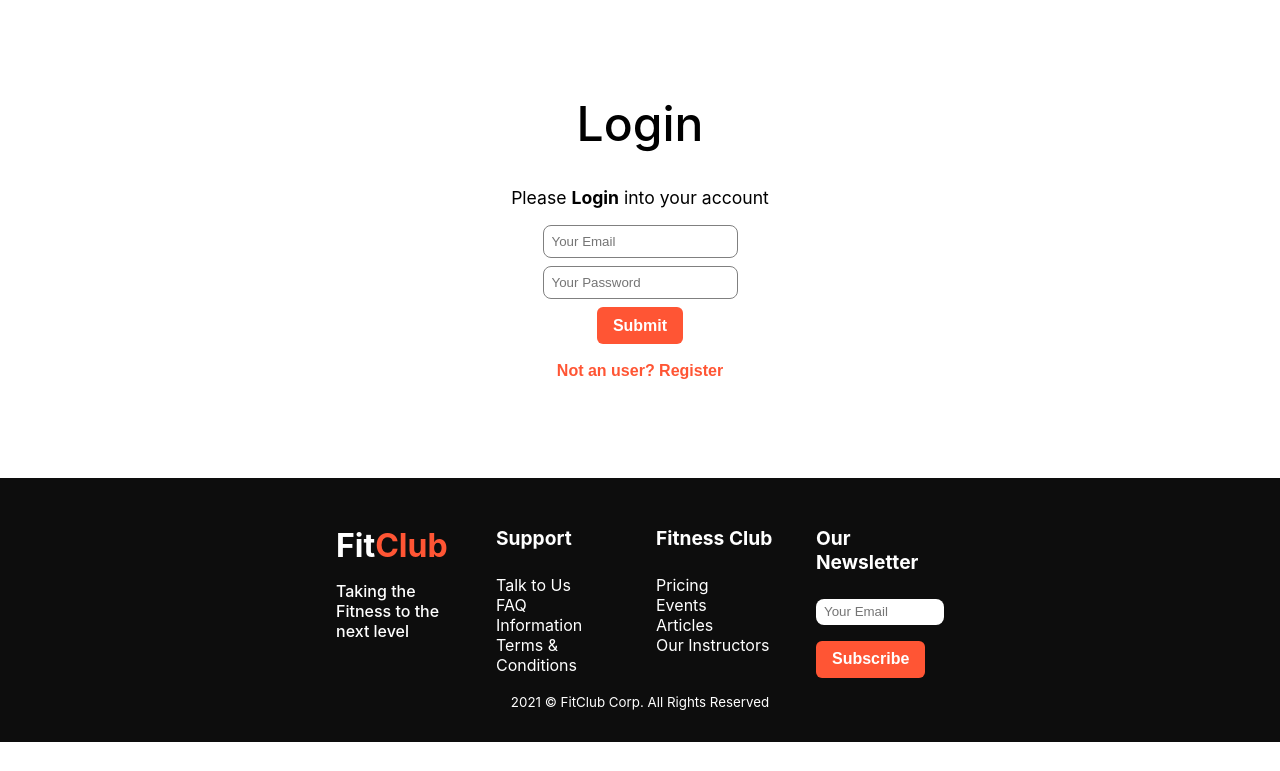
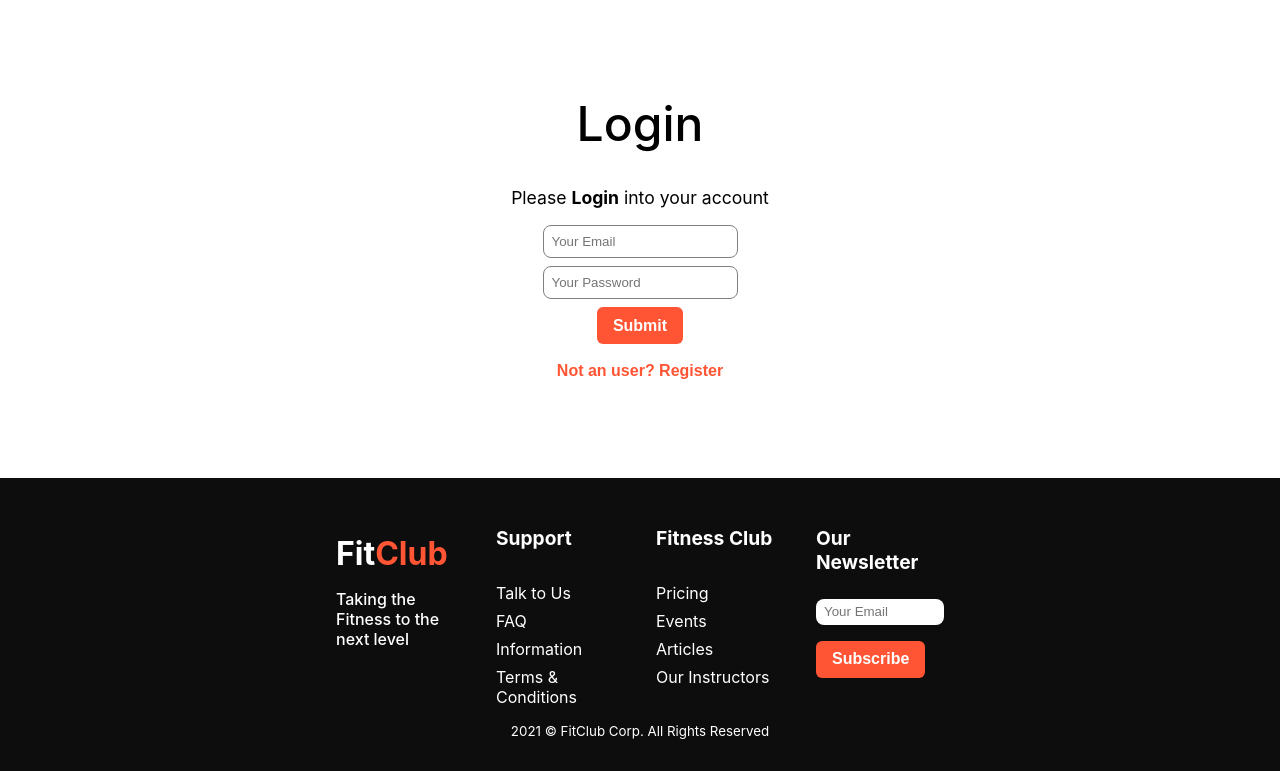
Before and after one commit to josh231101/FitnessClub, a React (Create React App) app in the folder frontend/: page /login in a window 1280 px wide. Shown: the part 802-1573 px from the top of the page. Before the commit the page ends 1544 px from the top, so only its background shows below. Built offline with nearby package versions, Linux system fonts and the light colour scheme.

Commit message:
Update footer section margin

```diff
--- a/frontend/src/components/Footer/Footer.css
+++ b/frontend/src/components/Footer/Footer.css
@@ -35,6 +35,9 @@ footer {
 .footer-wrapper__item h4 {
   margin-top: 0;
 }
+.footer-wrapper__item  > a {
+  margin-top: 8px;
+}
 .footer-wrapper__item p {
   font-size: 1rem;
   font-weight: 500;
```
